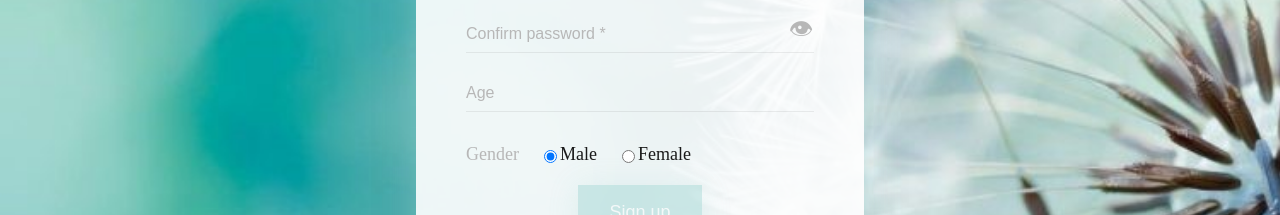
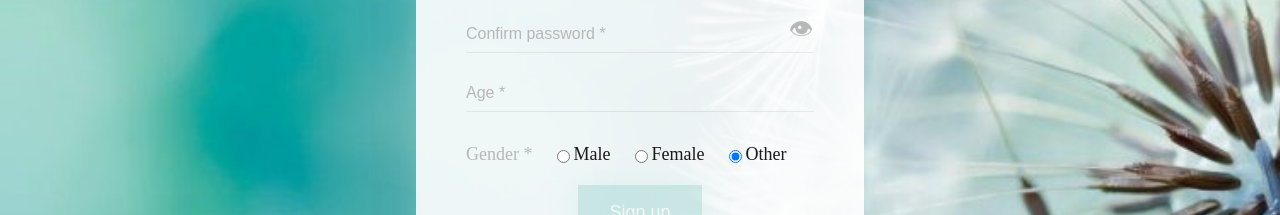
Before and after one commit to emotional-help-project/ehp-frontend, an Angular app: page /register in a window 1280 px wide. Shown: the part 470-685 px from the top of the page. Built offline with nearby package versions, Linux system fonts and the light colour scheme.

Commit message:
edit auth-form

```diff
--- /dev/null
+++ b/src/app/features/tests/components/multi-test/multi-test.component.html
@@ -0,0 +1 @@
+<p>multi-test works!</p>
--- a/src/app/shared/components/auth-form/auth-form.component.html
+++ b/src/app/shared/components/auth-form/auth-form.component.html
@@ -39,7 +39,7 @@
 
         <div *ngIf="registerForm">
             <div class="password-wrapper">
-                <input appPasswordToggle [ngClass]="{invalid: form.controls['confirmPassword'].touched && form.controls['confirmPassword'].invalid}"
+                <input appPasswordToggle [ngClass]="{invalid: form.controls['confirmPassword'].touched && form.hasError('notSame')}"
                 formControlName="confirmPassword" type="password" class="input" placeholder="Confirm password *">
             </div>
             <div class="validation">
@@ -48,18 +48,20 @@
         </div>
 
         <div *ngIf="registerForm">
-            <input name="age" formControlName="age" type="number" class="input" placeholder="Age">
+            <input name="age" formControlName="age" type="number" class="input" placeholder="Age *" min="5" max="150">
             <div class="validation">
-                <small *ngIf="form.controls['age'].touched && form.controls['age'].invalid">* Min age is 5 years</small>
+                <small *ngIf="form.controls['age'].touched && form.controls['age'].invalid">* Min age is 5 years, max - 150</small>
             </div>
         </div>
 
         <div class="radio" *ngIf="registerForm">
-            <p>Gender</p>
+            <p>Gender *</p>
             <input name="gender" value="MALE" formControlName="gender" type="radio" class="radio-input" id="male">
             <label for="male" >Male</label>
             <input name="gender" value="FEMALE" formControlName="gender" type="radio" class="radio-input" id="female">
             <label for="female">Female</label>
+            <input name="gender" value="OTHER" formControlName="gender" type="radio" class="radio-input" id="other">
+            <label for="other">Other</label>
         </div>
 
         <app-button *ngIf="registerForm" [disabled]="!form.valid || submitted" class="btn" (click)="register()">Sign up</app-button>
--- a/src/app/shared/components/auth-form/auth-form.component.ts
+++ b/src/app/shared/components/auth-form/auth-form.component.ts
@@ -31,8 +31,8 @@ export class AuthFormComponent implements OnInit {
       this.form = this.fb.group({
         firstName: [null, [Validators.required, Validators.minLength(2), Validators.maxLength(20)]],
         lastName: [null, [Validators.required, Validators.minLength(2), Validators.maxLength(20)]],
-        age: [null, [Validators.required, Validators.minLength(5)]],
-        gender: ['MALE', [Validators.required]],
+        age: [null, [Validators.required]],
+        gender: ['OTHER', [Validators.required]],
         email: [null, [Validators.required, Validators.email, createEmailStrengthValidator()]],
         password: [null, [Validators.required, Validators.minLength(8), createPasswordStrengthValidator(), matchPasswordValidator()]],
         confirmPassword: [null, [Validators.required]]
```
Also changed, not shown: src/app/features/tests/components/multi-test/multi-test.component.ts (added, +10 -0 lines), src/app/features/tests/tests.module.ts (+2 -0 lines), src/app/features/tests/components/multi-test/multi-test.component.scss (added), 1 other file (tests, documents, lock files or other folders).
